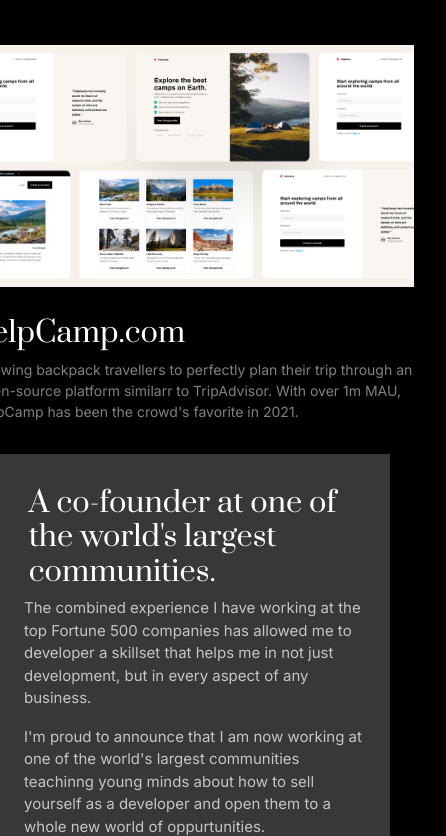
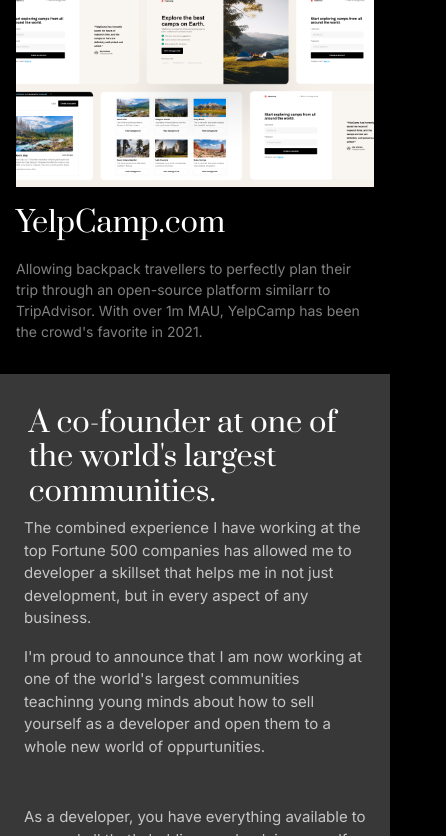
Before and after one commit to Kiruthika71/Codewe-Developer-Portfolio, a plain HTML site: page index.html in a window 390 px wide. Shown: the part 1164-2000 px from the top of the page, 446 px wide, since content can reach past the window. Drawn offline with Linux system fonts and the light colour scheme.

Commit message:
modified css

```diff
--- a/index.css
+++ b/index.css
@@ -274,38 +274,28 @@ footer .logos{
     }
 
     .col-three {
+        padding: 2rem 1rem;
         display: flex;
         flex-direction: column;
         justify-content: space-evenly;
         gap: 2rem;
     }
 
-    .col-three .left {
-        padding: 0 1rem;
-    }
-
-    .col-three .right {
-        padding: 0 1rem;
-    }
-
     .col-three img {
-        padding: 1rem;
-        width: 470px;
+        max-height:100%;
+        max-width:100%;
+        display:block;
     }
 
     .col-three h4 {
-        padding: .4rem 1rem;
-    }
-
-    .col-three p {
-        padding: 0 1rem;
+        padding: 1rem 0;
     }
 
     .col-four {
         padding: 2rem 1rem;
         display: flex;
         flex-direction: column;
-        gap: 1rem;
+        gap: 2rem;
     }
 
     .col-four h4 {
```
